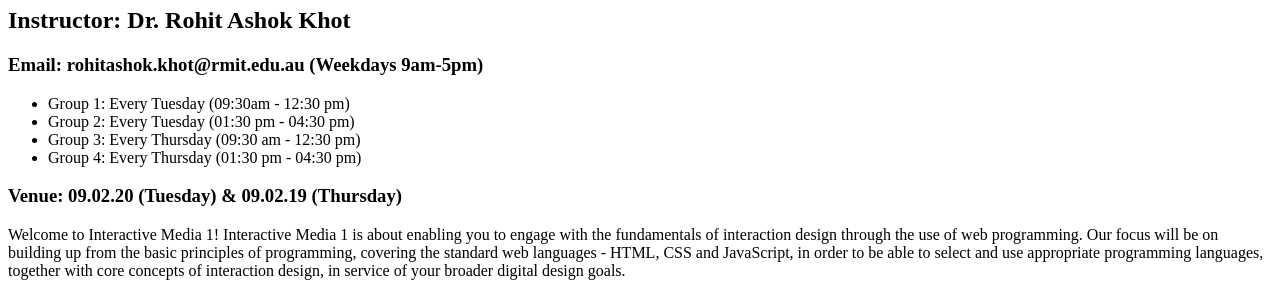
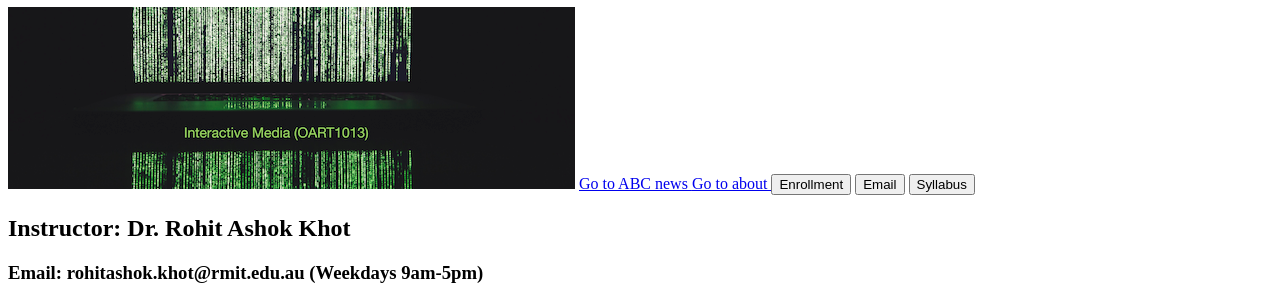
Before and after one commit to mydearestmy/mydearestmy.github.io, a plain HTML site: page week 2/index.html in a window 1280 px wide. Shown: the part 73-368 px from the top of the page. Drawn offline with Linux system fonts and the light colour scheme.

Commit message:
add fevicon

```diff
--- a/week 2/index.html
+++ b/week 2/index.html
@@ -4,17 +4,32 @@
     <meta charset="UTF-8" />
     <meta name="viewport" content="width=device-width, initial-scale=1.0" />
     <title>HTML practice</title>
+    <link rel="apple-touch-icon" sizes="180x180" href="/apple-touch-icon.png" />
+    <link rel="icon" type="image/png" sizes="32x32" href="/favicon-32x32.png" />
+    <link rel="icon" type="image/png" sizes="16x16" href="/favicon-16x16.png" />
+    <link rel="manifest" href="/site.webmanifest" />
   </head>
   <body>
     <h1>Interactive Media</h1>
+    <img src="cover.png" alt="this is cover image" />
+    <a href="https://www.abc.net.au/"> Go to ABC news </a>
+    <a href="about.html"> Go to about </a>
+
+    <button id="button1">Enrollment</button>
+    <button id="button2">Email</button>
+    <button id="button3">Syllabus</button>
+
     <h2>Instructor: Dr. Rohit Ashok Khot</h2>
     <h3>Email: rohitashok.khot@rmit.edu.au (Weekdays 9am-5pm)</h3>
     <ul>
-      <li>Group 1: Every Tuesday (09:30am - 12:30 pm)</li>
+      <li>Group 1: <b>Every Tuesday</b> (09:30am - 12:30 pm)</li>
       <li>Group 2: Every Tuesday (01:30 pm - 04:30 pm)</li>
+    </ul>
+
+    <ol>
       <li>Group 3: Every Thursday (09:30 am - 12:30 pm)</li>
       <li>Group 4: Every Thursday (01:30 pm - 04:30 pm)</li>
-    </ul>
+    </ol>
 
     <h3>Venue: 09.02.20 (Tuesday) & 09.02.19 (Thursday)</h3>
     <p>
```
Also changed, not shown: week 2/about.html (added), week 2/android-chrome-192x192.png (added), week 2/android-chrome-512x512.png (added), week 2/apple-touch-icon.png (added), week 2/cover.png (added), week 2/favicon-16x16.png (added), week 2/favicon-32x32.png (added), week 2/favicon.ico (added), week 2/site.webmanifest (added).
